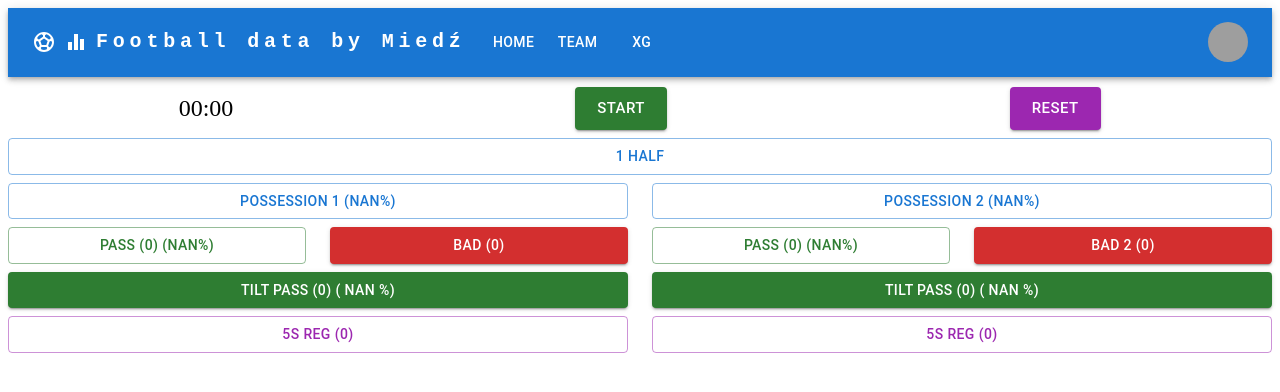
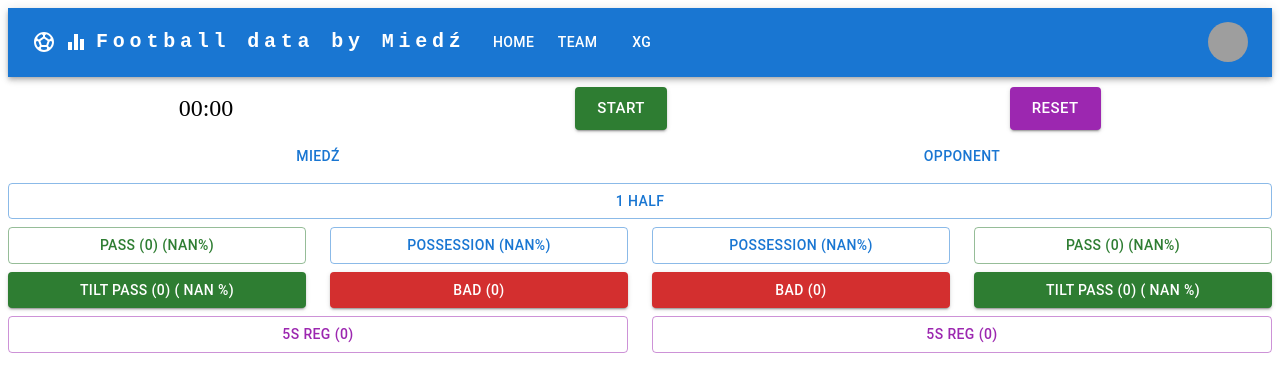
Before and after one commit to mocano6/football_data, a React (Create React App) app: page / in a window 1280 px wide. Shown: the top 392 px of the page. Built offline with nearby package versions, Linux system fonts and the light colour scheme; grey boxes are pictures that could not be loaded.

Commit message:
style changes

```diff
--- a/src/pages/Home/Home.tsx
+++ b/src/pages/Home/Home.tsx
@@ -68,36 +68,6 @@ export const Home = () => {
       variant: "outlined",
     },
     {
-      key: "possession1",
-      style: {},
-      innerElement: "",
-      text: `Possession 1 (${changeToPercentage(
-        Number(half1.possession1 / (half1.possession1 + half1.possession2))
-      )}%)`,
-      onClick: () =>
-        setHalf1((prevHalf1) => ({
-          ...prevHalf1,
-          possessionTeam: (prevHalf1.possessionTeam = 1),
-        })),
-      gridXS: 6,
-      variant: half1.possessionTeam === 1 ? "contained" : "outlined",
-    },
-    {
-      key: "possession2",
-      style: {},
-      innerElement: "",
-      text: `Possession 2 (${changeToPercentage(
-        Number(half1.possession2 / (half1.possession1 + half1.possession2))
-      )}%)`,
-      onClick: () =>
-        setHalf1((prevHalf1) => ({
-          ...prevHalf1,
-          possessionTeam: (prevHalf1.possessionTeam = 2),
-        })),
-      gridXS: 6,
-      variant: half1.possessionTeam === 2 ? "contained" : "outlined",
-    },
-    {
       key: "pass1",
       style: {},
       innerElement: "",
@@ -116,20 +86,34 @@ export const Home = () => {
       color: "success",
     },
     {
-      key: "passBad1",
+      key: "possession1",
       style: {},
       innerElement: "",
-      text: `
-      Bad
-      \n(${half1.badPass1})`,
+      text: `Possession (${changeToPercentage(
+        Number(half1.possession1 / (half1.possession1 + half1.possession2))
+      )}%)`,
       onClick: () =>
         setHalf1((prevHalf1) => ({
           ...prevHalf1,
-          badPass1: prevHalf1.badPass1 + 1,
+          possessionTeam: (prevHalf1.possessionTeam = 1),
         })),
       gridXS: 3,
-      variant: "contained",
-      color: "error",
+      variant: half1.possessionTeam === 1 ? "contained" : "outlined",
+    },
+    {
+      key: "possession2",
+      style: {},
+      innerElement: "",
+      text: `Possession (${changeToPercentage(
+        Number(half1.possession2 / (half1.possession1 + half1.possession2))
+      )}%)`,
+      onClick: () =>
+        setHalf1((prevHalf1) => ({
+          ...prevHalf1,
+          possessionTeam: (prevHalf1.possessionTeam = 2),
+        })),
+      gridXS: 3,
+      variant: half1.possessionTeam === 2 ? "contained" : "outlined",
     },
     {
       key: "pass2",
@@ -151,20 +135,6 @@ export const Home = () => {
       color: "success",
     },
     {
-      key: "passBad2",
-      style: {},
-      innerElement: "",
-      text: `Bad 2 (${half1.badPass2})`,
-      onClick: () =>
-        setHalf1((prevHalf1) => ({
-          ...prevHalf1,
-          badPass2: prevHalf1.badPass2 + 1,
-        })),
-      gridXS: 3,
-      variant: "contained",
-      color: "error",
-    },
-    {
       key: "tilt1",
       style: {},
       innerElement: "",
@@ -179,9 +149,39 @@ export const Home = () => {
           Tilt1: prevHalf1.Tilt1 + 1,
           pass1: prevHalf1.pass1 + 1,
         })),
-      gridXS: 6,
+      gridXS: 3,
       variant: "contained",
       color: "success",
+    },
+    {
+      key: "passBad1",
+      style: {},
+      innerElement: "",
+      text: `
+      Bad
+      \n(${half1.badPass1})`,
+      onClick: () =>
+        setHalf1((prevHalf1) => ({
+          ...prevHalf1,
+          badPass1: prevHalf1.badPass1 + 1,
+        })),
+      gridXS: 3,
+      variant: "contained",
+      color: "error",
+    },
+    {
+      key: "passBad2",
+      style: {},
+      innerElement: "",
+      text: `Bad (${half1.badPass2})`,
+      onClick: () =>
+        setHalf1((prevHalf1) => ({
+          ...prevHalf1,
+          badPass2: prevHalf1.badPass2 + 1,
+        })),
+      gridXS: 3,
+      variant: "contained",
+      color: "error",
     },
     {
       key: "tilt2",
@@ -198,7 +198,7 @@ export const Home = () => {
           Tilt2: prevHalf1.Tilt2 + 1,
           pass2: prevHalf1.pass2 + 1,
         })),
-      gridXS: 6,
+      gridXS: 3,
       variant: "contained",
       color: "success",
     },
@@ -250,6 +250,12 @@ export const Home = () => {
             getReset={(isReset: any) => getReset(isReset)}
           />
         </Grid>
+        <Grid sx={{ textAlign: "center" }} item xs={6}>
+          <Button>Miedź</Button>
+        </Grid>
+        <Grid sx={{ textAlign: "center" }} item xs={6}>
+          <Button>Opponent</Button>
+        </Grid>
         {buttons.map((btn) => (
           <Grid item xs={btn.gridXS as GridSize} key={btn.key}>
             <Button
```
